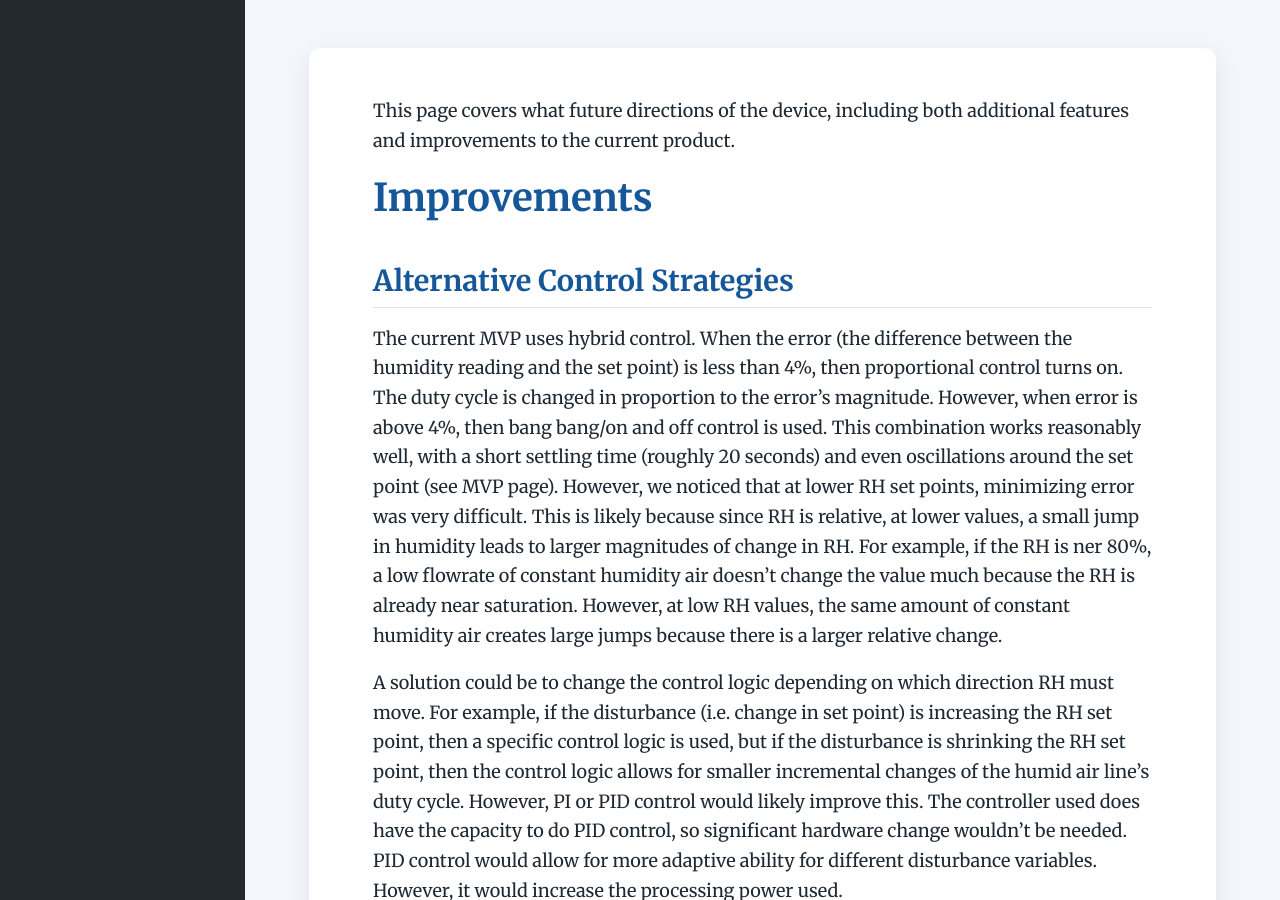
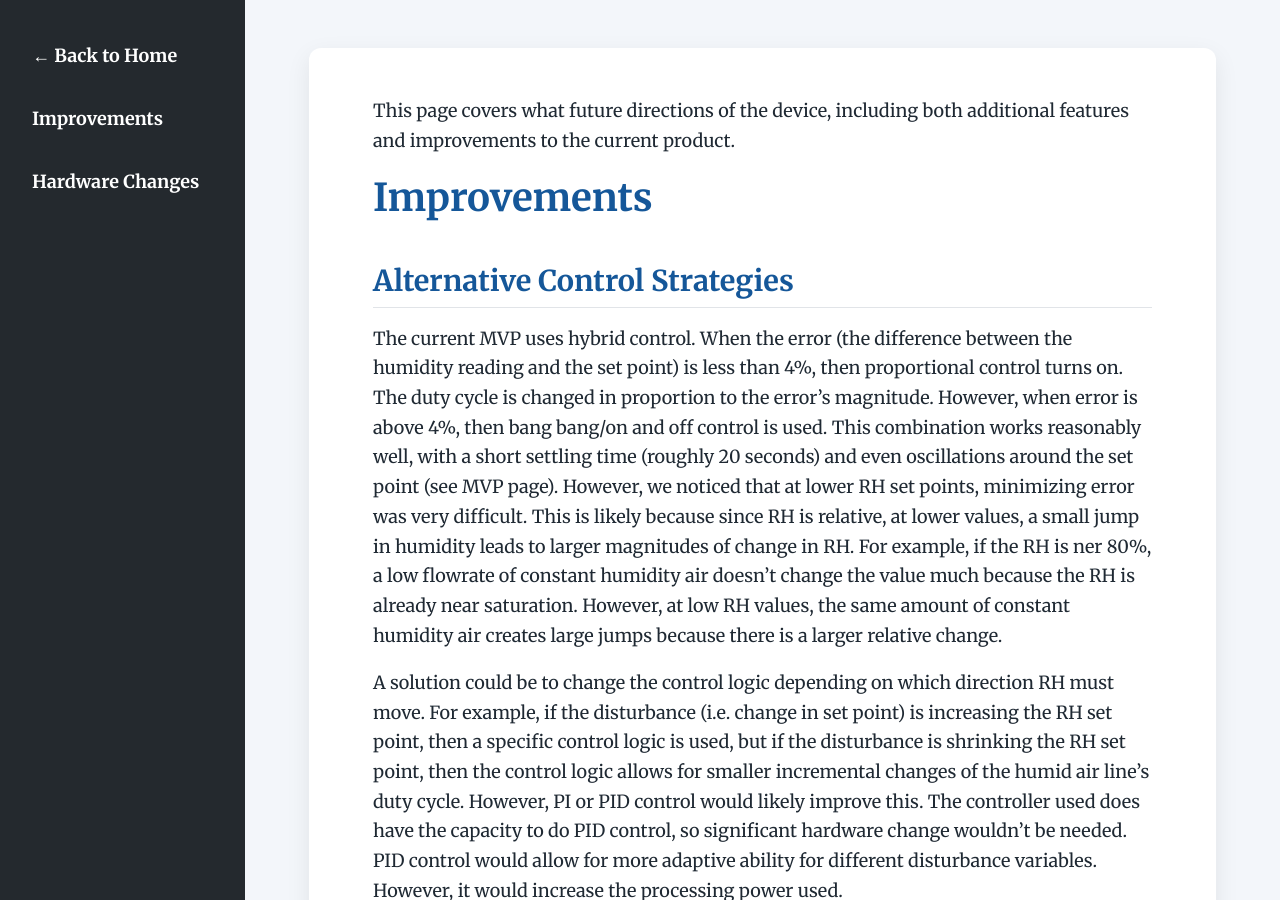
Before and after one commit to rithikar1510/CBE-3300B, a Jekyll site: the page built from future-directions.md, in a window 1280 px wide and 900 px high. Built offline with Jekyll 4.4.1, drawn with Linux system fonts in a browser that asks for light colours.

Commit message:
Update future-directions.md

```diff
--- a/future-directions.md
+++ b/future-directions.md
@@ -1,6 +1,16 @@
 ---
 layout: default
 title: Future Directions
+
+sidebar:
+  - title: ← Back to Home
+    url: "/"
+
+  - title: Improvements
+    url: "#improvements"
+
+  - title: Hardware Changes
+    url: "#hardware-changes"
 ---
 
 This page covers what future directions of the device, including both additional features and improvements to the current product.
```
